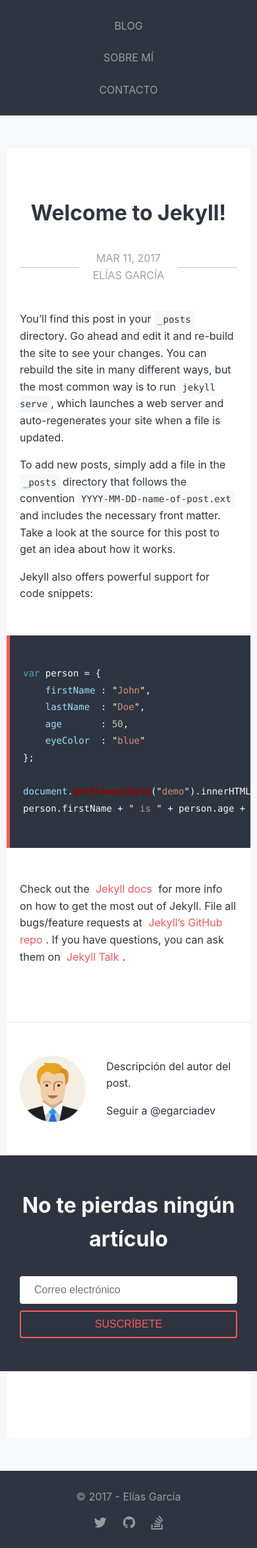
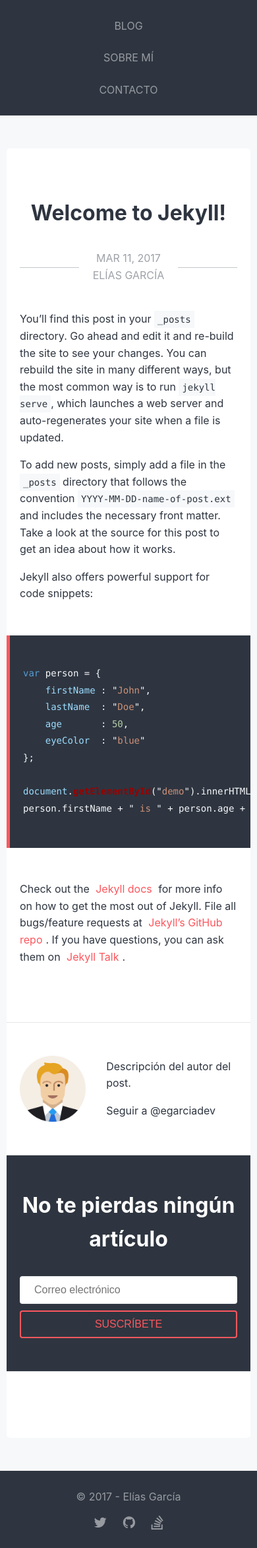
Before and after one commit to elias-garcia/elias-garcia.github.io, a Jekyll site: the page built from _posts/2017-03-11-welcome-to-jekyll.markdown, in a window 390 px wide. Shown: the whole page at 66% size. Built offline with Jekyll 4.4.1, drawn with Linux system fonts in a browser that asks for light colours; comment, search, counter and statistics services are not loaded.

Commit message:
Responsive post layout fix

```diff
--- a/_sass/_post.scss
+++ b/_sass/_post.scss
@@ -76,6 +76,23 @@
   -webkit-transform: none !important;
 }
 
+.author-information {
+  display: flex;
+  align-items: center;
+  .author-image {
+    img {
+      display: block;
+      height: 100px;
+      padding-right: 30px;
+    }
+  }
+  .author-description {
+    p {
+      margin-top: 0px;
+    }
+  }
+}
+
 #mc_embed_signup {
   margin: -50px -80px;
   padding: 50px 80px;
@@ -122,23 +139,6 @@
   padding-top: 10px;
 }
 
-.author-information {
-  display: flex;
-  align-items: center;
-  .author-image {
-    img {
-      display: block;
-      height: 100px;
-      padding-right: 30px;
-    }
-  }
-  .author-description {
-    p {
-      margin-top: 0px;
-    }
-  }
-}
-
 @include media-query($md-device) {
   .highlight {
     margin: 50px -50px;
@@ -148,6 +148,11 @@
   blockquote {
     padding: 30px 50px;
     margin: 50px -50px;
+  }
+
+  #mc_embed_signup {
+    margin: -50px -50px;
+    padding: 50px 50px;
   }
 }
 
@@ -160,6 +165,11 @@
   blockquote {
     padding: 30px 35px;
     margin: 50px -35px;
+  }
+
+  #mc_embed_signup {
+    margin: -50px -35px;
+    padding: 50px 35px;
   }
 }
 
@@ -175,6 +185,8 @@
   }
 
   #mc_embed_signup {
+    margin: -50px -20px;
+    padding: 50px 20px;
     .mc-wrapper {
       flex-direction: column;
     }
```
